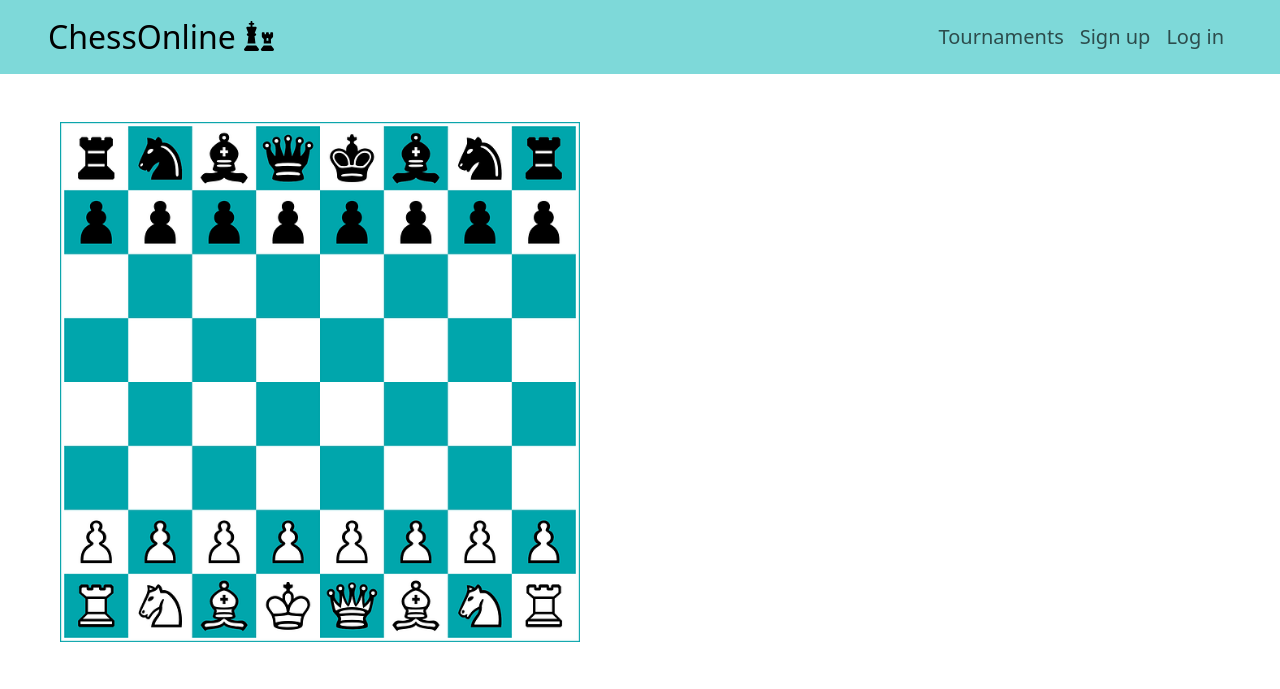
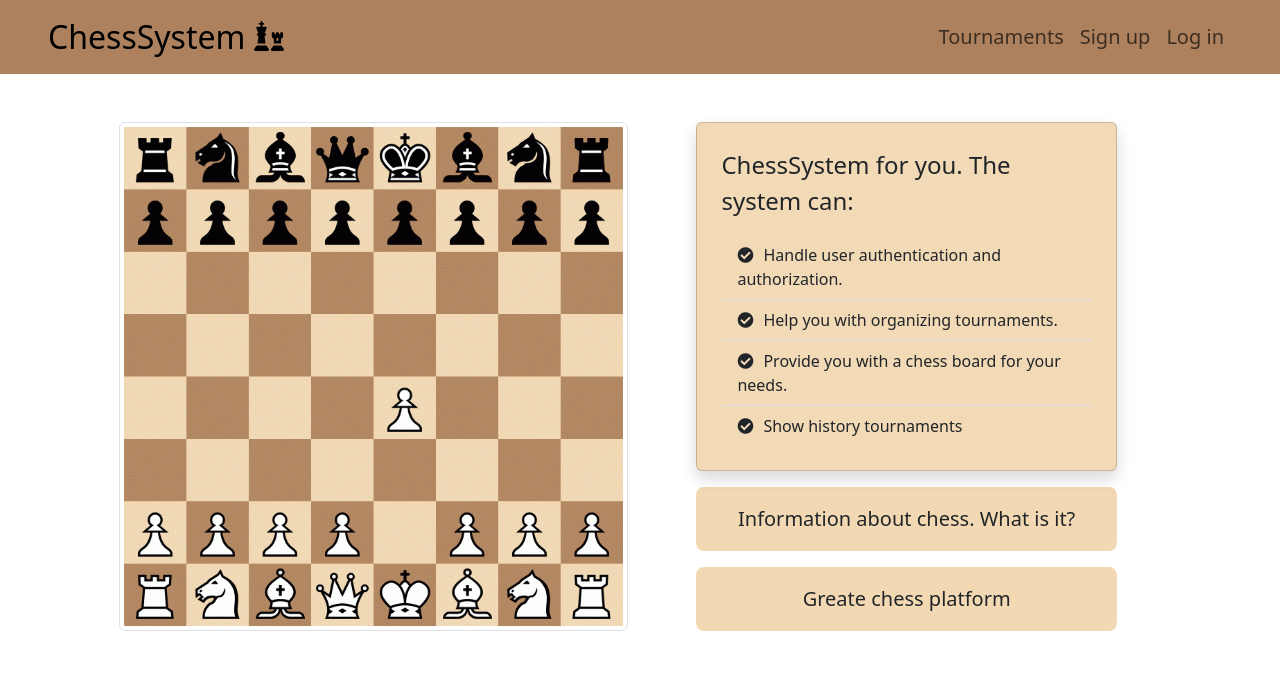
Before and after one commit to Meizuno/chess-tournament, a Django app: page / in a window 1280 px wide. Shown: the top 689 px of the page. Run offline with Django 4.2, Linux system fonts and the light colour scheme; some libraries are stand-ins or nearby versions.

Commit message:
Home page

```diff
--- a/competitions/static/css/styles.css
+++ b/competitions/static/css/styles.css
@@ -33,3 +33,8 @@ tr.link:hover {
 .photo {
   object-fit: cover;
 }
+
+.hover-zoom:hover {
+  transform: scale(1.03);
+  transition: transform 0.3s ease;
+}
--- a/competitions/templates/home.html
+++ b/competitions/templates/home.html
@@ -7,16 +7,36 @@
 
 {% block main %}
 
-
-
 <div id="home" class="container-fluid">
-    <div class="row">
-        <div class="col-md-6">
-            <img src="{% static 'images/chessboard-g95f450f98_640.png' %}" class="img-fluid rounded py-5 px-5" alt="">
+    <div class="row my-5 d-flex justify-content-center">
+        <div class="col-md-5 d-flex justify-content-center align-items-center">
+            <div class="text-center">
+              <img :src="getRandomGif()" class="img-thumbnail" alt="">
+            </div>
         </div>
+        <div class="col-md-5">
+            <div class="row justify-content-center h-100">
+                <div class="col-lg-10">
+                    <div class="d-flex flex-column justify-content-end h-100 gap-3">
+                        <div class="card shadow mb-auto hover-zoom" style="background-color: #F2DAB6;">
+                            <div class="card-body p-4">
+                                <p class="fs-4">ChessSystem for you. The system can:</p>
+                                <ul class="list-group list-group-flush">
+                                    <li class="list-group-item" style="background-color: #F2DAB6;"><i class="fas fa-check-circle icon"></i>Handle user authentication and authorization.</li>
+                                    <li class="list-group-item" style="background-color: #F2DAB6;"><i class="fas fa-check-circle icon"></i>Help you with organizing tournaments.</li>
+                                    <li class="list-group-item" style="background-color: #F2DAB6;"><i class="fas fa-check-circle icon"></i>Provide you with a chess board for your needs.</li>
+                                    <li class="list-group-item" style="background-color: #F2DAB6;"><i class="fas fa-check-circle icon"></i>Show history tournaments</li>
+                                </ul>
+                            </div>
+                        </div>
+                        <a class="btn btn-lg py-3 hover-zoom" style="background-color: #F3D9B3;" href="https://en.wikipedia.org/wiki/Chess" target="_blank" role="button">Information about chess. What is it?</a>
+                        <a class="btn btn-lg py-3 hover-zoom" style="background-color: #F3D9B3;" href="https://www.chess.com/home" target="_blank" role="button">Greate chess platform</a>
+                    </div>
+                </div>
+          </div>
+      </div>
     </div>
 </div>
-
 
 
 <script>
@@ -25,6 +45,13 @@
     data: {
       lang: "{{ request.COOKIES.lang }}"
     },
+    methods: {
+        getRandomGif() {
+            const gifImages = ['main_board1.gif', 'main_board2.gif', 'main_board3.gif', 'main_board4.gif'];
+            const randomIndex = Math.floor(Math.random() * gifImages.length);
+            return `static/images/${gifImages[randomIndex]}`;
+        },
+    },
     created() {
       console.log('Language:', this.lang);
     }
--- a/competitions/templates/layout.html
+++ b/competitions/templates/layout.html
@@ -15,10 +15,10 @@
 </head>
 <body>
 
-<nav class="navbar navbar-expand-lg navbar-light" style="background-color: #7ED9D9;">
+<nav class="navbar navbar-expand-lg navbar-light" style="background-color: #AD815E;">
   <div class="container-fluid px-5">
     <a class="navbar-brand fs-2" href="/">
-      ChessOnline
+      ChessSystem
       <svg xmlns="http://www.w3.org/2000/svg" viewBox="0 0 512 512" width="30" height="30" class="mb-2">
         <path d="M144 16c0-8.8-7.2-16-16-16s-16 7.2-16 16V32H96c-8.8 0-16 7.2-16 16s7.2 16 16 16h16V96H60.2C49.1 96 40 105.1 40 116.2c0 2.5 .5 4.9 1.3 7.3L73.8 208H72c-13.3 0-24 10.7-24 24s10.7 24 24 24h4L60 384H196L180 256h4c13.3 0 24-10.7 24-24s-10.7-24-24-24h-1.8l32.5-84.5c.9-2.3 1.3-4.8 1.3-7.3c0-11.2-9.1-20.2-20.2-20.2H144V64h16c8.8 0 16-7.2 16-16s-7.2-16-16-16H144V16zM48 416L4.8 473.6C1.7 477.8 0 482.8 0 488c0 13.3 10.7 24 24 24H232c13.3 0 24-10.7 24-24c0-5.2-1.7-10.2-4.8-14.4L208 416H48zm288 0l-43.2 57.6c-3.1 4.2-4.8 9.2-4.8 14.4c0 13.3 10.7 24 24 24H488c13.3 0 24-10.7 24-24c0-5.2-1.7-10.2-4.8-14.4L464 416H336zM304 208v51.9c0 7.8 2.8 15.3 8 21.1L339.2 312 337 384H462.5l-3.3-72 28.3-30.8c5.4-5.9 8.5-13.6 8.5-21.7V208c0-8.8-7.2-16-16-16H464c-8.8 0-16 7.2-16 16v16H424V208c0-8.8-7.2-16-16-16H392c-8.8 0-16 7.2-16 16v16H352V208c0-8.8-7.2-16-16-16H320c-8.8 0-16 7.2-16 16zm80 96c0-8.8 7.2-16 16-16s16 7.2 16 16v32H384V304z"/>
       </svg>
```
Also changed, not shown: competitions/static/images/main_board2.gif (added), competitions/static/images/main_board3.gif (added), 2 other files.
